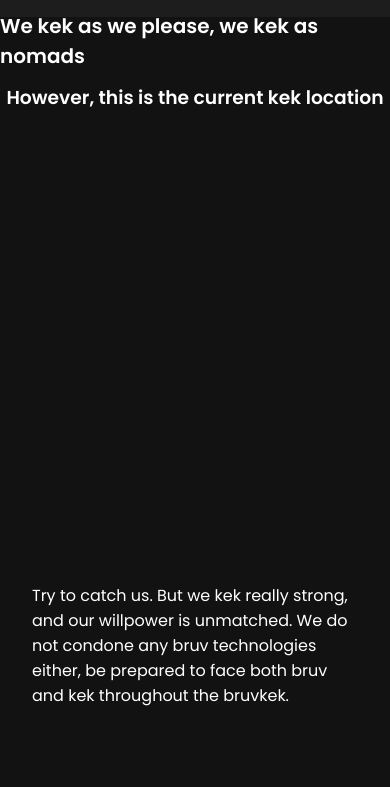
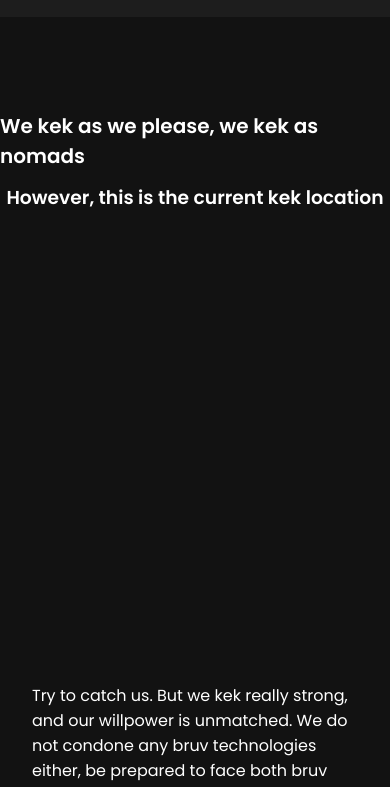
Before and after one commit to Zajicek-Adam/Bruvkek-Gaming, a plain HTML site: page bruvkek.html in a window 390 px wide. Shown: the part 53-840 px from the top of the page. Drawn offline with nearby package versions, Linux system fonts and the light colour scheme; a script that the page names is missing.

Commit message:
Bruvkek responsive

```diff
--- a/styles/style_kek.css
+++ b/styles/style_kek.css
@@ -117,3 +117,9 @@ main > div p{
     width: 100%;
   }
 }
+@media only screen and (max-width: 600px){
+  main{
+    position: relative;
+    top: 100px;
+  }
+}
```
